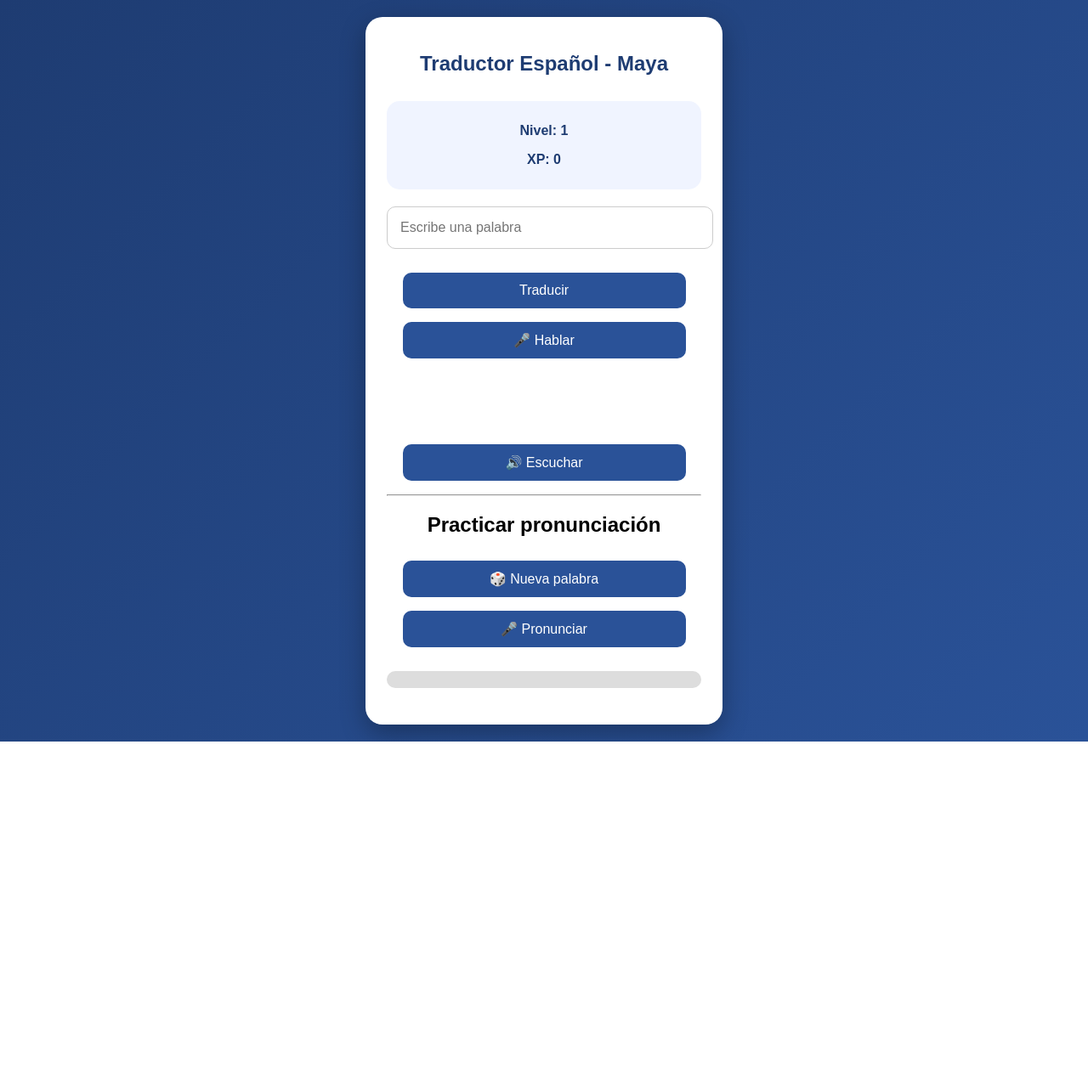
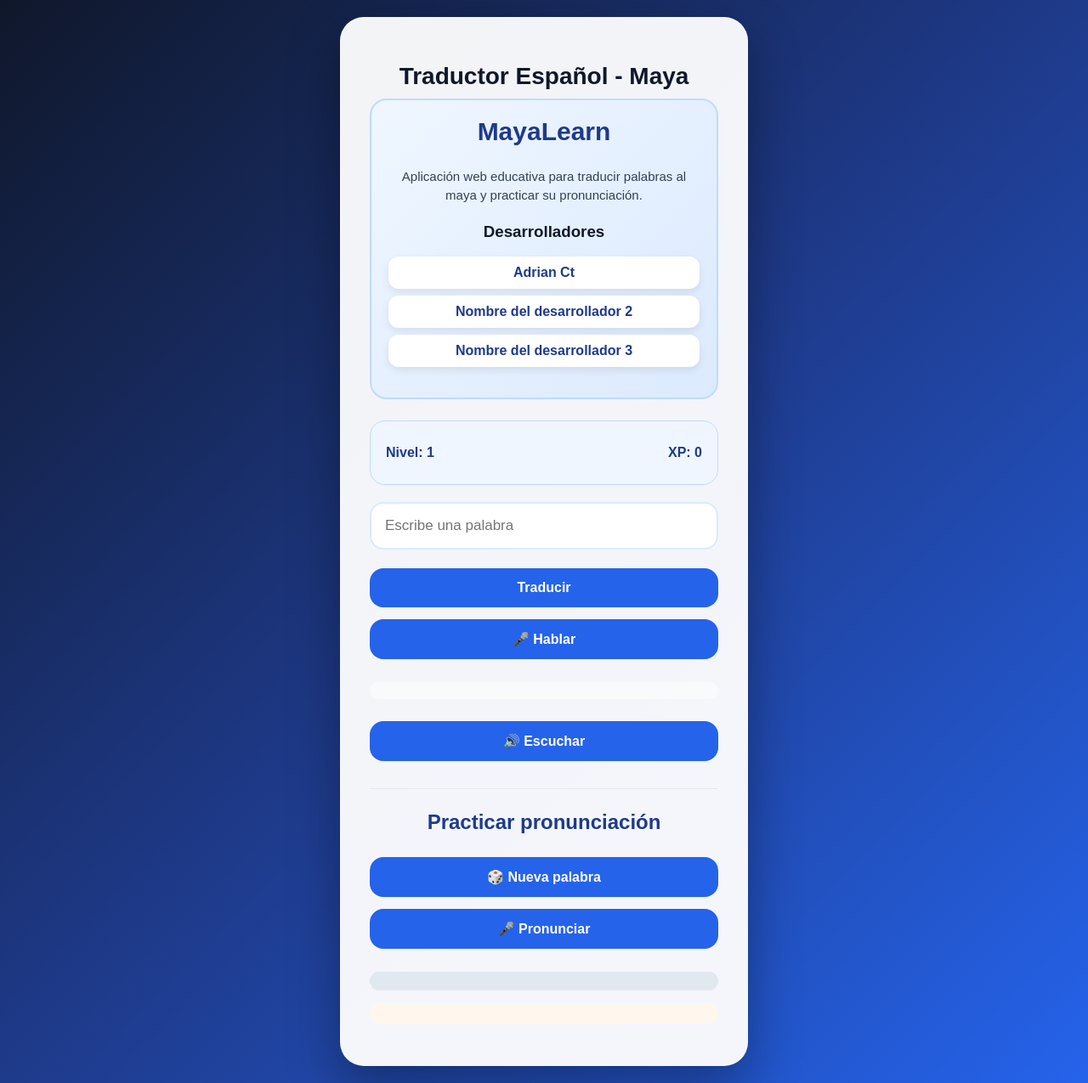
Before and after one commit to adrianctvz-dot/traductor-maya, a Flask app: page / in a window 1280 px wide. Shown: the whole page at 85% size. Before the commit the page ends 873 px from the top, so only its background shows below. Run offline with Flask 3, Linux system fonts and the light colour scheme.

Commit message:
agregar presentacion desarrolladores

```diff
--- a/static/style.css
+++ b/static/style.css
@@ -1,187 +1,220 @@
+*{
+    box-sizing: border-box;
+}
+
 body{
     margin: 0;
     padding: 20px;
     font-family: Arial, sans-serif;
-
-    background: linear-gradient(
-        135deg,
-        #1e3c72,
-        #2a5298
-    );
-
+    background: linear-gradient(135deg, #0f172a, #1e3a8a, #2563eb);
     min-height: 100vh;
-
     display: flex;
     justify-content: center;
     align-items: center;
+}
 
-    box-sizing: border-box;
-}
 .contenedor{
-
-    background: white;
-
-    padding: 40px;
-
-    border-radius: 20px;
-
-   width: 90%;
-max-width: 420px;
-box-sizing: border-box;
-
+    width: 100%;
+    max-width: 480px;
+    background: rgba(255, 255, 255, 0.95);
+    padding: 35px;
+    border-radius: 28px;
     text-align: center;
-
-    box-shadow: 0 10px 30px rgba(0,0,0,0.3);
+    box-shadow: 0 25px 60px rgba(0,0,0,0.35);
 }
 
 h1{
-    color: #1e3c72;
-    margin-bottom: 30px;
+    color: #0f172a;
+    font-size: 28px;
+    margin-bottom: 10px;
+}
+
+h2{
+    color: #1e3a8a;
+}
+
+h3{
+    color: #334155;
+}
+
+.progreso{
+    display: flex;
+    justify-content: space-between;
+    background: #eff6ff;
+    border: 1px solid #bfdbfe;
+    border-radius: 18px;
+    padding: 12px 18px;
+    margin: 20px 0;
+    color: #1e3a8a;
+    font-weight: bold;
 }
 
 input{
+    width: 100%;
+    padding: 16px;
+    border-radius: 16px;
+    border: 2px solid #dbeafe;
+    font-size: 17px;
+    outline: none;
+    margin-bottom: 15px;
+}
 
-    width: 90%;
-
-    padding: 15px;
-
-    border-radius: 10px;
-
-    border: 1px solid #ccc;
-
-    font-size: 16px;
-
-    margin-bottom: 20px;
+input:focus{
+    border-color: #2563eb;
+    box-shadow: 0 0 0 4px #dbeafe;
 }
 
 button{
-
-    background: #2a5298;
-
+    width: 100%;
+    padding: 14px;
+    border: none;
+    border-radius: 16px;
+    background: #2563eb;
     color: white;
-
-    border: none;
-
-    padding: 12px 20px;
-
-    border-radius: 10px;
-
+    font-size: 16px;
+    font-weight: bold;
     cursor: pointer;
-
-    font-size: 16px;
-
-    margin: 10px;
+    margin: 7px 0;
+    transition: 0.2s;
 }
 
 button:hover{
-    background: #1e3c72;
+    background: #1d4ed8;
+    transform: translateY(-2px);
 }
 
 #resultado{
+    font-size: 34px;
+    color: #0f172a;
+    margin-top: 20px;
+    margin-bottom: 5px;
+}
 
-    margin-top: 25px;
+#pronunciacion{
+    background: #f8fafc;
+    border-radius: 14px;
+    padding: 10px;
+    color: #475569;
+}
 
-    color: #333;
+hr{
+    border: none;
+    height: 1px;
+    background: #e2e8f0;
+    margin: 25px 0;
+}
 
-    font-size: 28px;
-
-    min-height: 40px;
-}
 .barra{
     width: 100%;
-    height: 20px;
-    background: #ddd;
-    border-radius: 20px;
+    height: 22px;
+    background: #e2e8f0;
+    border-radius: 30px;
     overflow: hidden;
-    margin-top: 10px;
+    margin: 12px 0;
 }
 
 #barra-progreso{
     width: 0%;
     height: 100%;
-    background: #2ecc71;
+    background: linear-gradient(90deg, #22c55e, #16a34a);
     transition: width 0.5s;
 }
-.progreso{
-    background: #f0f4ff;
-    border-radius: 15px;
-    padding: 10px;
-    margin-bottom: 20px;
-    color: #1e3c72;
-    font-weight: bold;
+
+#tip{
+    background: #fff7ed;
+    color: #9a3412;
+    padding: 12px;
+    border-radius: 14px;
+    font-size: 15px;
 }
+
 @media (max-width: 600px){
-
     body{
         padding: 10px;
         align-items: flex-start;
     }
 
     .contenedor{
-
-        width: 100%;
-        max-width: 100%;
-
-        padding: 20px;
-
-        border-radius: 15px;
-    }
-
-    h1{
-        font-size: 22px;
-    }
-
-    h2{
-        font-size: 20px;
-    }
-
-    h3{
-        font-size: 16px;
-    }
-
-    input{
-
-        width: 100%;
-
-        box-sizing: border-box;
-
-        font-size: 16px;
-    }
-
-    button{
-
-        width: 100%;
-
-        box-sizing: border-box;
-
-        margin-top: 10px;
-    }
-
-    .barra{
-        width: 100%;
-    }
-}
-
-    .contenedor{
-        width: 90%;
-        padding: 25px;
+        padding: 22px;
+        border-radius: 22px;
     }
 
     h1{
         font-size: 24px;
     }
 
-    input{
-        width: 95%;
-        font-size: 16px;
+    #resultado{
+        font-size: 28px;
     }
 
     button{
-        width: 90%;
-        margin: 8px 0;
-    }
-
-    #resultado{
-        font-size: 24px;
+        font-size: 15px;
     }
 }
+.presentacion{
+
+    background: linear-gradient(
+        135deg,
+        #eff6ff,
+        #dbeafe
+    );
+
+    padding: 20px;
+
+    border-radius: 20px;
+
+    margin-bottom: 25px;
+
+    text-align: center;
+
+    border: 2px solid #bfdbfe;
+}
+
+.presentacion h2{
+
+    color: #1e3a8a;
+
+    margin-top: 0;
+
+    font-size: 30px;
+}
+
+.presentacion p{
+
+    color: #334155;
+
+    font-size: 15px;
+
+    line-height: 1.5;
+}
+
+.presentacion h3{
+
+    margin-top: 20px;
+
+    color: #0f172a;
+}
+
+.presentacion ul{
+
+    list-style: none;
+
+    padding: 0;
+}
+
+.presentacion li{
+
+    background: white;
+
+    margin: 8px 0;
+
+    padding: 10px;
+
+    border-radius: 12px;
+
+    font-weight: bold;
+
+    color: #1e3a8a;
+
+    box-shadow: 0 4px 10px rgba(0,0,0,0.08);
+}
--- a/templates/index.html
+++ b/templates/index.html
@@ -14,6 +14,23 @@
     <div class="contenedor">
 
         <h1>Traductor Español - Maya</h1>
+
+        <section class="presentacion">
+    <h2>MayaLearn</h2>
+    <p>
+        Aplicación web educativa para traducir palabras al maya
+        y practicar su pronunciación.
+    </p>
+
+    <h3>Desarrolladores</h3>
+
+    <ul>
+        <li>Adrian Ct</li>
+        <li>Nombre del desarrollador 2</li>
+        <li>Nombre del desarrollador 3</li>
+    </ul>
+</section>
+
 
         <div class="progreso">
     <p id="nivel">Nivel: 1</p>
```
